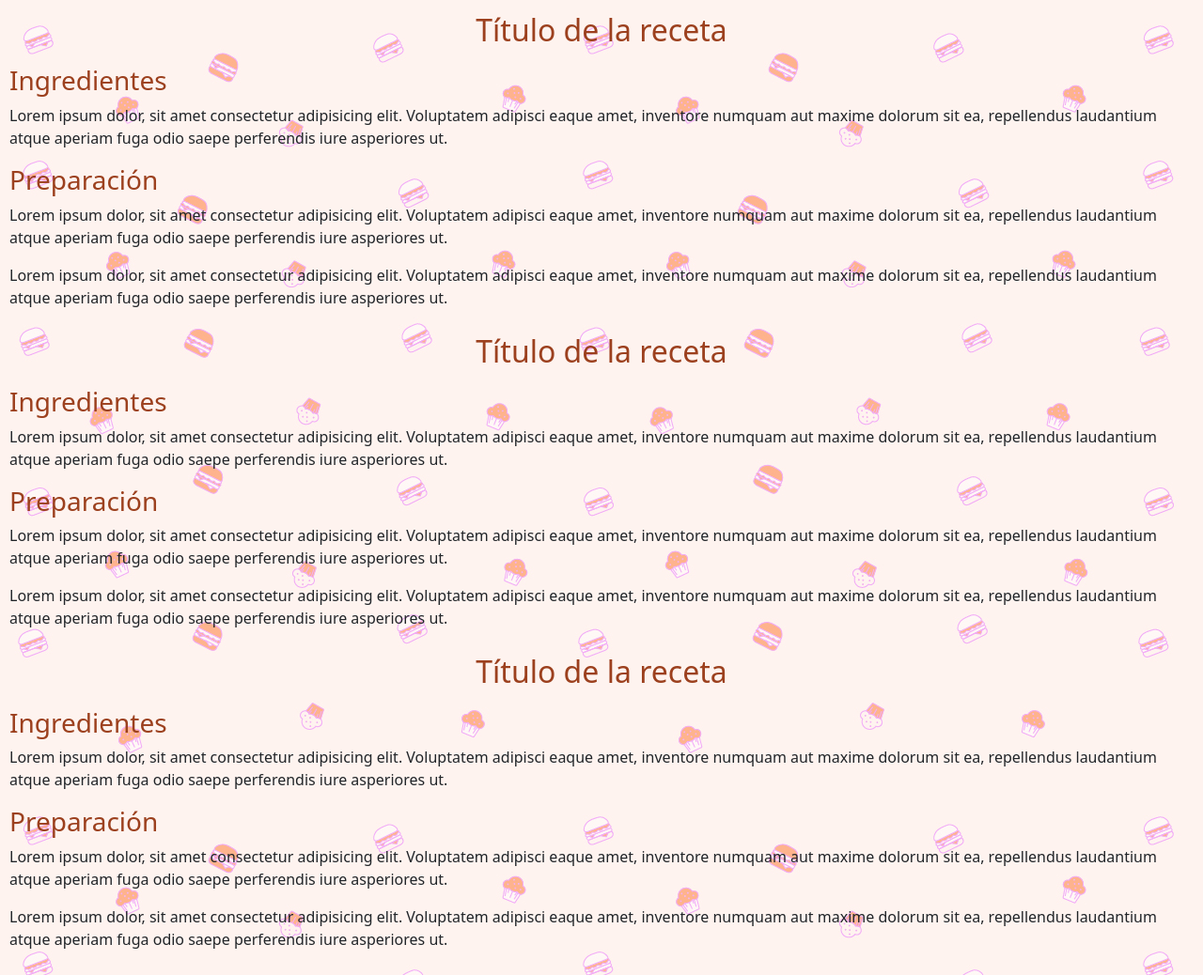
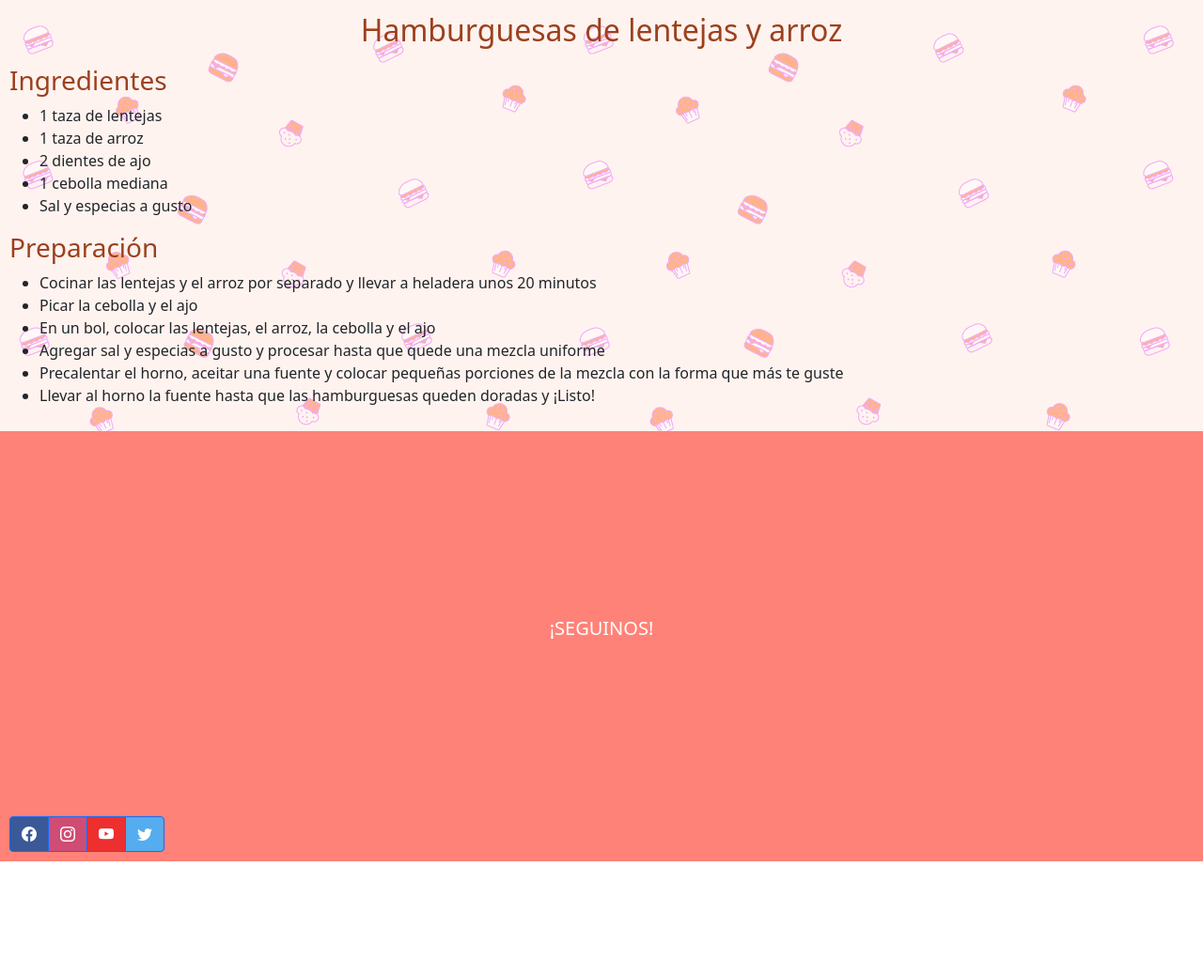
Before and after one commit to luborrovinsky/clase-coder, a website: page pages/singluten.html in a window 1280 px wide. Shown: the part 567-1605 px from the top of the page at 94% size. After the commit the page ends 1484 px from the top, so only its background shows below. Drawn offline with nearby package versions, Linux system fonts and the light colour scheme.

Commit message:
nuevos cambios

```diff
--- a/pages/singluten.html
+++ b/pages/singluten.html
@@ -20,7 +20,7 @@
     <link href="https://fonts.googleapis.com/css2?family=Roboto:wght@100;300;400;500&display=swap" rel="stylesheet">
 
     <!-- Titulo -->
-    <title>Veganas</title>
+    <title>Sin gluten</title>
 
 </head>
 <body>
@@ -96,51 +96,54 @@
 
   <main>
 
+    <h2 class="titulo">Hamburguesas de lentejas y arroz</h2>
 
-    <div>
+    <h3>Ingredientes</h3>
 
-      <h2 class="titulo">Título de la receta</h2>
+      <div>
+        <ul>
+          <li>
+            <a>1 taza de lentejas</a>
+          </li>
+          <li>
+            <a>1 taza de arroz</a>
+          </li>
+          <li>
+            <a>2 dientes de ajo</a>
+          </li>
+          <li>
+            <a>1 cebolla mediana</a>
+          </li>
+          <li>
+            <a>Sal y especias a gusto</a>
+          </li>
+        </ul>
+      </div>
 
-      <h3>Ingredientes</h3>
+    <h3>Preparación</h3>
 
-        <p>Lorem ipsum dolor, sit amet consectetur adipisicing elit. Voluptatem adipisci eaque amet, inventore numquam aut maxime dolorum sit ea, repellendus laudantium atque aperiam fuga odio saepe perferendis iure asperiores ut.</p>
-
-      <h3>Preparación</h3>
-
-        <p>Lorem ipsum dolor, sit amet consectetur adipisicing elit. Voluptatem adipisci eaque amet, inventore numquam aut maxime dolorum sit ea, repellendus laudantium atque aperiam fuga odio saepe perferendis iure asperiores ut.</p>
-        <p>Lorem ipsum dolor, sit amet consectetur adipisicing elit. Voluptatem adipisci eaque amet, inventore numquam aut maxime dolorum sit ea, repellendus laudantium atque aperiam fuga odio saepe perferendis iure asperiores ut.</p>
-
-    <div>
-
-    <div>
-
-      <h2 class="titulo">Título de la receta</h2>
-
-      <h3>Ingredientes</h3>
-
-        <p>Lorem ipsum dolor, sit amet consectetur adipisicing elit. Voluptatem adipisci eaque amet, inventore numquam aut maxime dolorum sit ea, repellendus laudantium atque aperiam fuga odio saepe perferendis iure asperiores ut.</p>
-
-      <h3>Preparación</h3>
-
-        <p>Lorem ipsum dolor, sit amet consectetur adipisicing elit. Voluptatem adipisci eaque amet, inventore numquam aut maxime dolorum sit ea, repellendus laudantium atque aperiam fuga odio saepe perferendis iure asperiores ut.</p>
-        <p>Lorem ipsum dolor, sit amet consectetur adipisicing elit. Voluptatem adipisci eaque amet, inventore numquam aut maxime dolorum sit ea, repellendus laudantium atque aperiam fuga odio saepe perferendis iure asperiores ut.</p>
-
-    <div>
-
-    <div>
-
-      <h2 class="titulo">Título de la receta</h2>
-
-      <h3>Ingredientes</h3>
-
-        <p>Lorem ipsum dolor, sit amet consectetur adipisicing elit. Voluptatem adipisci eaque amet, inventore numquam aut maxime dolorum sit ea, repellendus laudantium atque aperiam fuga odio saepe perferendis iure asperiores ut.</p>
-
-      <h3>Preparación</h3>
-
-        <p>Lorem ipsum dolor, sit amet consectetur adipisicing elit. Voluptatem adipisci eaque amet, inventore numquam aut maxime dolorum sit ea, repellendus laudantium atque aperiam fuga odio saepe perferendis iure asperiores ut.</p>
-        <p>Lorem ipsum dolor, sit amet consectetur adipisicing elit. Voluptatem adipisci eaque amet, inventore numquam aut maxime dolorum sit ea, repellendus laudantium atque aperiam fuga odio saepe perferendis iure asperiores ut.</p>
-
-    <div>
+      <div>
+        <ul>
+          <li>
+            <a>Cocinar las lentejas y el arroz por separado y llevar a heladera unos 20 minutos<a>
+          </li>
+          <li>
+            <a>Picar la cebolla y el ajo</a>
+          </li>
+          <li>
+            <a>En un bol, colocar las lentejas, el arroz, la cebolla y el ajo</a>
+          </li>
+          <li>
+            <a>Agregar sal y especias a gusto y procesar hasta que quede una mezcla uniforme</a>
+          </li>
+          <li>
+            <a>Precalentar el horno, aceitar una fuente y colocar pequeñas porciones de la mezcla con la forma que más te guste</a>
+          </li>
+          <li>
+            <a>Llevar al horno la fuente hasta que las hamburguesas queden doradas y ¡Listo!</a>
+          </li>
+        </ul>
+      </div>
 
   </main>
 
--- a/scss/variables/_secciones.scss
+++ b/scss/variables/_secciones.scss
@@ -26,6 +26,7 @@
 table, th, td {
     border: 1px solid black;
     align-items: center;
+    justify-content: center;
   }
 
   #form-submit-auto {
```
Also changed, not shown: index.html (+10 -10 lines), pages/dulces.html (+52 -40 lines), pages/saladas.html (+55 -40 lines), pages/veganas.html (+39 -39 lines), css/pruebacss.css.
